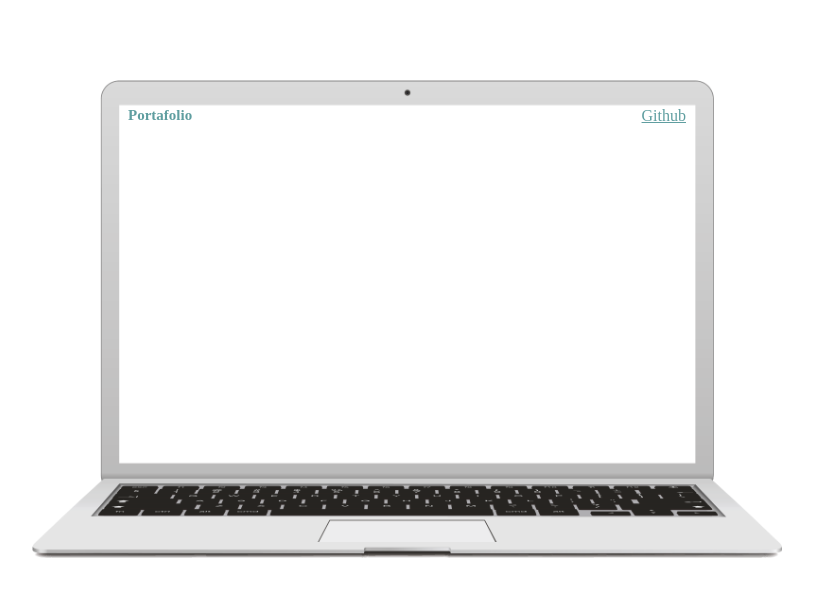
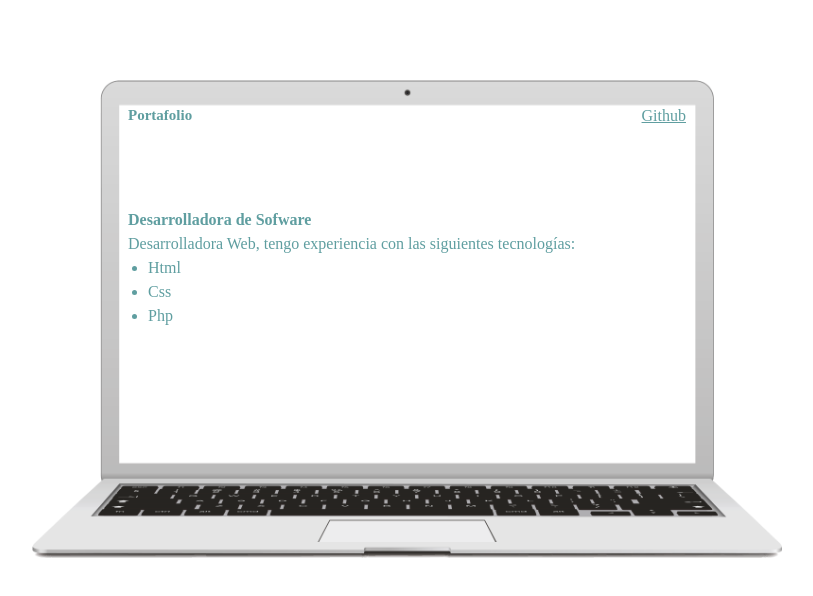
Before and after one commit to Yobab/Portafolioo, a plain HTML site: page index.html in a window 1280 px wide. Shown: the whole page, without its empty margins (233-1046 px from the left). Drawn offline with nearby package versions, Linux system fonts and the light colour scheme.

Commit message:
feat: main added

```diff
--- a/index.html
+++ b/index.html
@@ -15,8 +15,18 @@
                 <h2><strong>Portafolio</strong></h2>
                 <a class="underline" target="blank" href="https://github.com/Yobab">Github</a>
             </nav>
-
+            </header>
+            <main>
+                <div class="mt-20">
+                    <h3><strong>Desarrolladora de Sofware</strong></h3>
+                    <p>Desarrolladora Web, tengo experiencia con las siguientes tecnologías:</p>
+                    <ul class="list-disc ml-5">
+                        <li>Html</li>
+                        <li>Css</li>
+                        <li>Php</li>
+                    </ul>
+                </div>
+            </main>
     </div>
-
 </body>
 </html>
--- a/style.css
+++ b/style.css
@@ -20,3 +20,8 @@ a{
     font-family: 'Times New Roman', Times, serif;
     color:cadetblue;
 }
+
+main{
+    font-family: 'Times New Roman', Times, serif;
+    color:cadetblue;
+}
```
